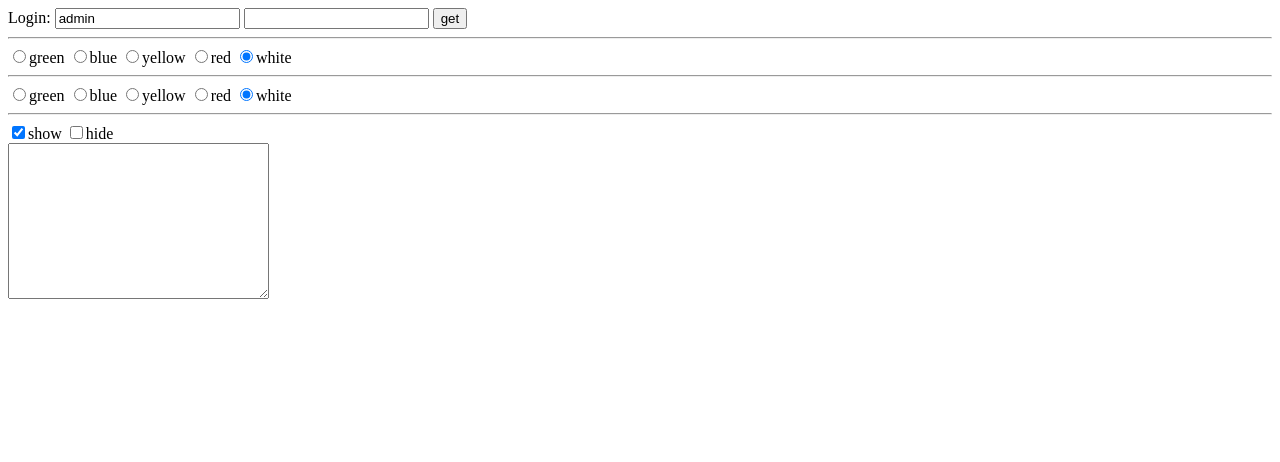
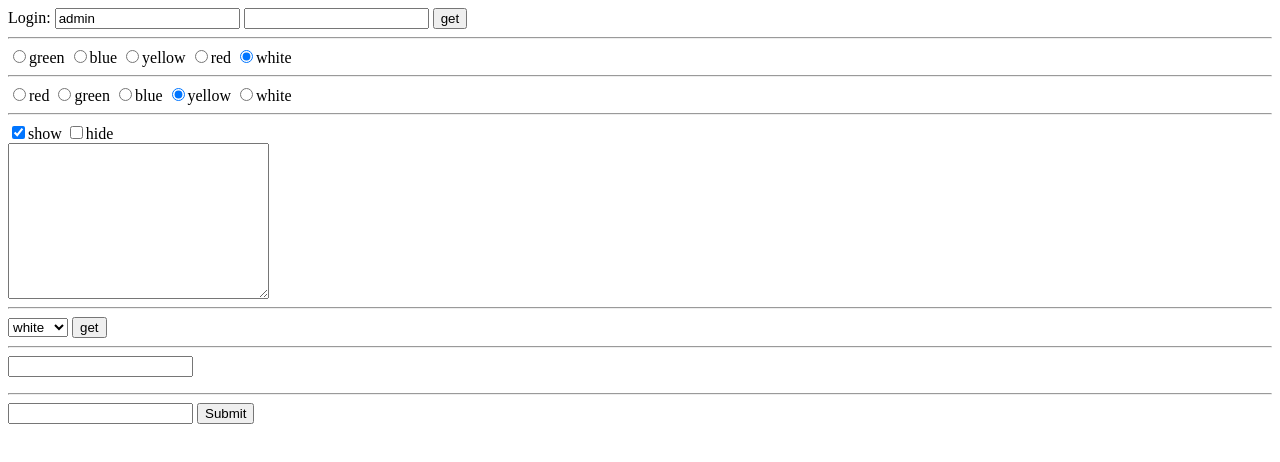
Before and after one commit to AVKydin/FormsEvent, a plain HTML site: page index.html in a window 1280 px wide. Both pictures are taken after a click on the checkbox 18 px from the left and 132 px from the top of the page. Drawn offline with Linux system fonts and the light colour scheme.

Commit message:
continue add

```diff
--- a/index.html
+++ b/index.html
@@ -37,19 +37,47 @@
 	<hr>
 
 	<form action="" name="f3" onclick="radioColor()">
+		<input type="radio" name="rad3" value="red">red
 		<input type="radio" name="rad3" value="green">green
 		<input type="radio" name="rad3" value="blue">blue
 		<input type="radio" name="rad3" value="yellow">yellow
-		<input type="radio" name="rad3" value="red">red
 		<input type="radio" name="rad3" value="white" checked>white
 	</form>
 
 	<hr>
 
 	<form name="f4">
-		<input type="checkbox" name="show">show
+		<input type="checkbox" name="show" value="some">show
 		<input type="checkbox" name="hide">hide
 		<textarea name="area" cols="30" rows="10" style="display: none"></textarea>
+	</form>
+
+	<hr>
+
+	<form name="f5">
+		<select name="colors">
+			<option value="red">red</option>
+			<option value="green">green</option>
+			<option value="blue">blue</option>
+			<option value="yellow">yellow</option>
+			<option value="white" selected>white</option>
+		</select>
+		<button type="button" name="get">get</button>
+	</form>
+
+	<hr>
+
+	<form name="f6">
+		<input type="text" name="test">
+	</form>
+
+	<p class="text"></p>
+
+	<hr>
+
+	<form name="f7">
+		<input type="text" name="login">
+		<input type="submit">
 	</form>
 
 	<script src="./script.js"></script>
--- a/script.js
+++ b/script.js
@@ -44,11 +44,11 @@
 //   }
 // }
 
-// function radioColor() {
-//   if (event.target.type === 'radio') {
-//     document.body.style.backgroundColor = event.target.value;
-//   }
-// }
+function radioColor() {
+  if (event.target.type === 'radio') {
+    document.body.style.backgroundColor = event.target.value;
+  }
+}
 
 
 let f4 = document.forms.f4;
@@ -65,7 +65,65 @@ f4.show.addEventListener('click', function () {
 
   // }
   f4.area.style.display = f4.show.checked ? 'block' : 'none';
-  console.log(f4.area.style.display);
-  console.log('f4');
+  // console.log(f4.area.style.display);
+  // console.log('f4');
+  // console.log(document.forms.f3.elements[3])
+  document.forms.f3.elements[3].checked = true;
+  console.log(this.value)
+})
 
+let f5 = document.forms.f5;
+
+// console.log(f5.colors);
+// console.log(f5.colors.options);
+// console.log(f5.colors.selectedIndex);
+// console.log(f5.colors.value);
+
+// for (let i = 0; i < f5.colors.options.length; i += 1){
+//   if (f5.colors.options[i].selected) {
+//     console.log(f5.colors.options[i]);
+//   }
+// }
+
+
+// for (let i = 0; i < f5.colors.options.length; i += 1){
+//   f5.colors.addEventListener('change', function () {
+//     if (f5.colors.options[i].selected) {
+//         document.body.style.backgroundColor = f5.colors.options[i].value;
+//     console.log(f5.colors.options[i]);
+//   }
+//   })
+// }
+
+f5.colors.addEventListener('change', function () {
+  document.body.style.backgroundColor = event.target.value;
 })
+
+f5.get.addEventListener('click', function () {
+  // console.log(f5.colors.value)
+  let opt = new Option('gray color', 'gray', true, true);
+  console.log(opt)
+})
+
+let f6 = document.forms.f6;
+
+f6.test.addEventListener("focus", function () {
+  console.log("focus works");
+});
+
+f6.test.addEventListener("blur", function () {
+  console.log("blur works");
+});
+
+f6.test.addEventListener("change", function () {
+  console.log("change works");
+});
+
+f6.test.addEventListener("input", function () {
+  console.log("input works");
+});
+
+f6.test.addEventListener("input", function () {
+  // console.log("input works");
+  document.querySelector('.text').textContent = this.value;
+});
```
